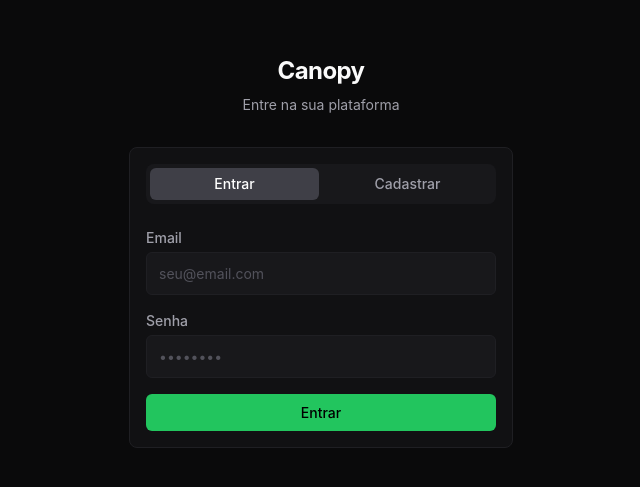
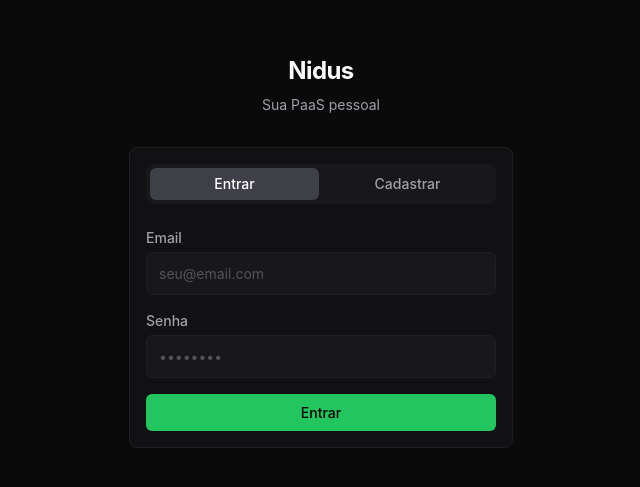
Before and after one commit to mateussiqueira/nidus, a Next.js app in the folder apps/dashboard/: page /login in a window 1280 px wide. Shown: the part 149-636 px from the top of the page, without its empty margins (319-959 px from the left). Built offline with nearby package versions, Linux system fonts and the light colour scheme; no server answers.

Commit message:
rename: Canopy -> Nidus

```diff
--- a/apps/dashboard/src/app/(dashboard)/layout.tsx
+++ b/apps/dashboard/src/app/(dashboard)/layout.tsx
@@ -44,7 +44,7 @@ export default function DashboardLayout({ children }: { children: React.ReactNod
           <div className="w-7 h-7 rounded-md bg-accent flex items-center justify-center">
             <span className="text-xs font-bold text-black">C</span>
           </div>
-          <span className="font-semibold text-sm">Canopy</span>
+          <span className="font-semibold text-sm">Nidus</span>
         </div>
 
         <nav className="flex-1 p-3 space-y-1">
--- a/apps/dashboard/src/app/login/page.tsx
+++ b/apps/dashboard/src/app/login/page.tsx
@@ -39,8 +39,8 @@ export default function LoginPage() {
     <div className="flex min-h-screen flex-col items-center justify-center p-8">
       <div className="w-full max-w-sm">
         <div className="mb-8 text-center">
-          <h1 className="text-2xl font-bold tracking-tight">Canopy</h1>
-          <p className="mt-2 text-sm text-zinc-400">Entre na sua plataforma</p>
+          <h1 className="text-2xl font-bold tracking-tight">Nidus</h1>
+          <p className="mt-2 text-sm text-zinc-400">Sua PaaS pessoal</p>
         </div>
 
         <div className="card">
--- a/package.json
+++ b/package.json
@@ -1,5 +1,5 @@
 {
-  "name": "canopy",
+  "name": "nidus",
   "version": "0.1.0",
   "private": true,
   "description": "Plataforma full-stack open-source com suporte nativo a Dart/Vaden",
```
Also changed, not shown: 1 other file (tests, documents, lock files or other folders).
